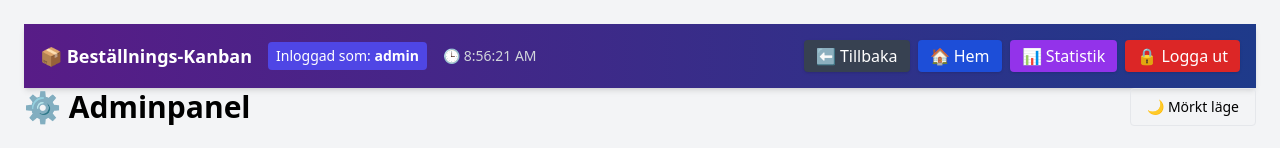
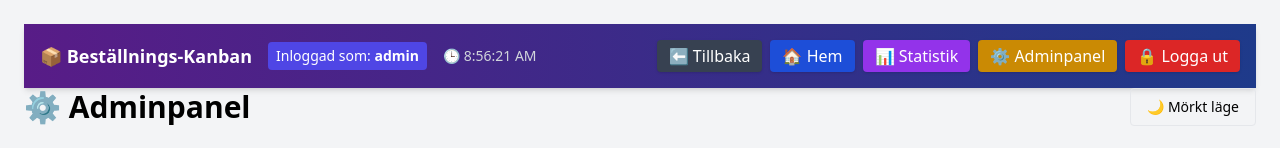
Before and after one commit to Ahmedalmasrii/KanbanApp, a React (Create React App) app in the folder frontend/: page /admin in a window 1280 px wide. Shown: the top 148 px of the page. Built offline with nearby package versions, Linux system fonts and the light colour scheme; no server answers; sample sign-in values are in the browser's storage.

Commit message:
lagt till admin knapp för att komma åt adminpanel i header

```diff
--- a/frontend/src/components/Header.js
+++ b/frontend/src/components/Header.js
@@ -64,6 +64,15 @@ const Header = () => {
           </button>
         )}
 
+        {user?.role === 'admin' && (
+          <button
+            onClick={() => navigate('/admin')}
+            className="bg-yellow-600 hover:bg-yellow-500 text-white px-3 py-1 rounded shadow"
+          >
+            ⚙️ Adminpanel
+          </button>
+        )}
+
         <button
           onClick={handleLogout}
           className="bg-red-600 hover:bg-red-500 text-white px-3 py-1 rounded shadow"
```
